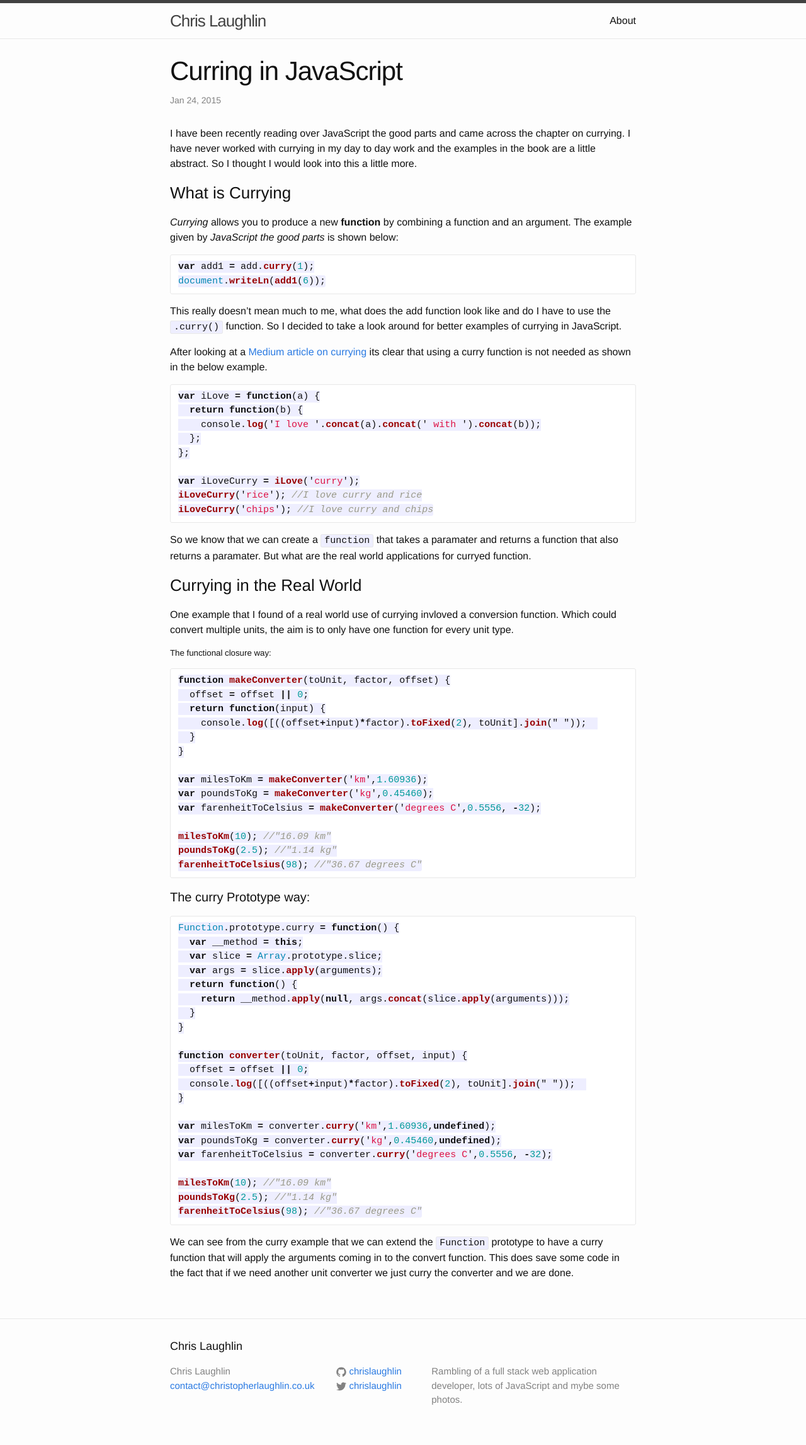
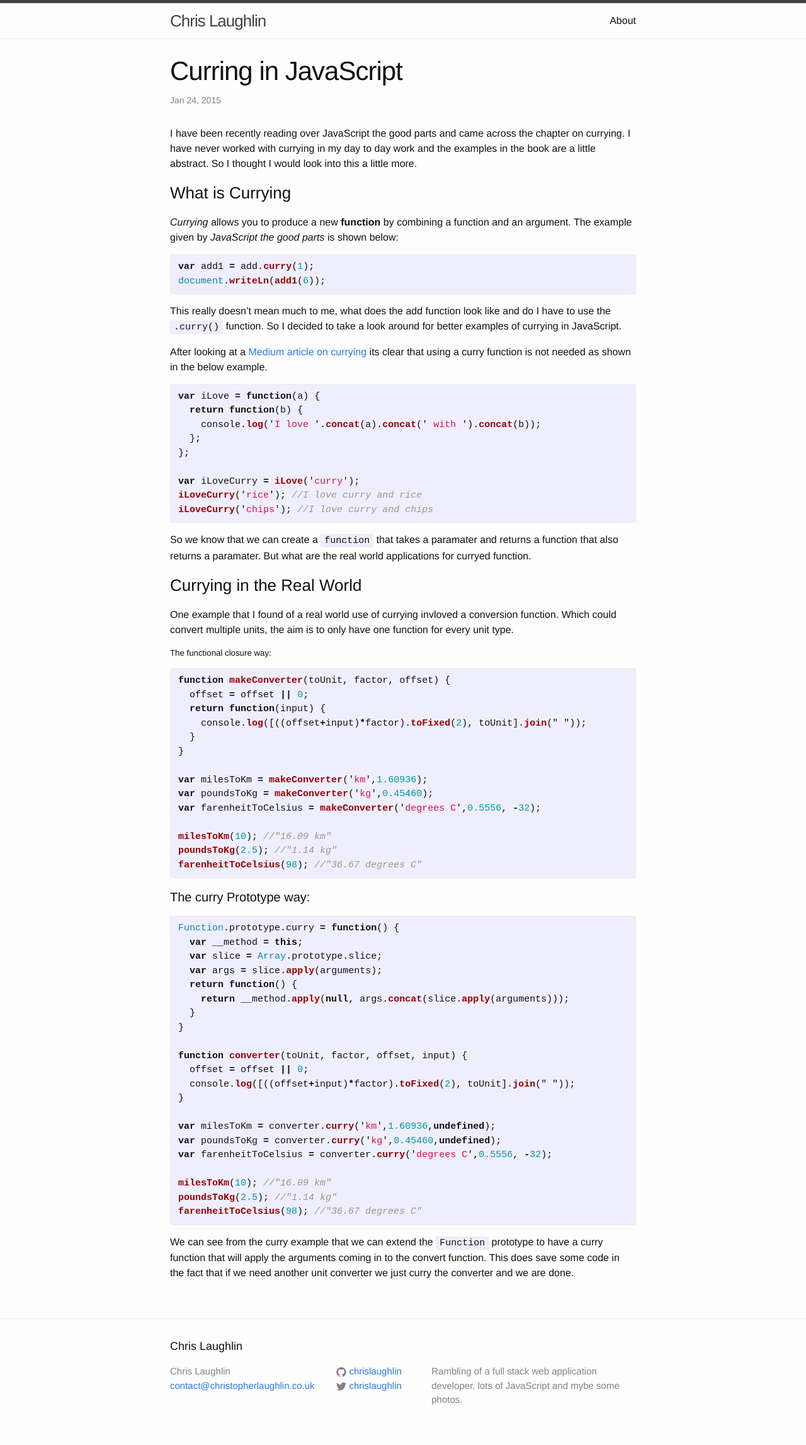
Before and after one commit to chrislaughlin/chrislaughlin.github.io, a Jekyll site: the page built from _posts/2015-01-24-curring-in-javascript.markdown, in a window 1280 px wide. Shown: the whole page at 63% size. Built offline with Jekyll 4.4.1, drawn with Linux system fonts in a browser that asks for light colours; comment, search, counter and statistics services are not loaded.

Commit message:
fixing code lighliting

````diff
--- a/_posts/2015-01-24-curring-in-javascript.markdown
+++ b/_posts/2015-01-24-curring-in-javascript.markdown
@@ -14,10 +14,10 @@ a little more.
 _Currying_ allows you to produce a new **function** by combining a function and
 an argument. The example given by _JavaScript the good parts_ is shown below:
 
-```javascript
+{% highlight javascript %}
 var add1 = add.curry(1);
 document.writeLn(add1(6));
-```
+{% endhighlight %}
 
 This really doesn't mean much to me, what does the add function look like and do
 I have to use the ```.curry() ``` function. So I decided to take a look
@@ -26,7 +26,7 @@ around for better examples of currying in JavaScript.
 After looking at a [Medium article on currying](https://medium.com/@kbrainwave/currying-in-javascript-ce6da2d324fe)
 its clear that using a curry function is not needed as shown in the below example.
 
-```javascript
+{% highlight javascript %}
 var iLove = function(a) {
   return function(b) {
     console.log('I love '.concat(a).concat(' with ').concat(b));
@@ -36,7 +36,7 @@ var iLove = function(a) {
 var iLoveCurry = iLove('curry');
 iLoveCurry('rice'); //I love curry and rice
 iLoveCurry('chips'); //I love curry and chips
-```
+{% endhighlight %}
 
 So we know that we can create a ```function``` that takes a paramater
 and returns a function that also returns a paramater. But what are the real world
@@ -50,7 +50,7 @@ for every unit type.
 
 ##### The functional closure way:
 
-```javascript
+{% highlight javascript %}
 function makeConverter(toUnit, factor, offset) {
   offset = offset || 0;
   return function(input) {
@@ -65,11 +65,11 @@ var farenheitToCelsius = makeConverter('degrees C',0.5556, -32);
 milesToKm(10); //"16.09 km"
 poundsToKg(2.5); //"1.14 kg"
 farenheitToCelsius(98); //"36.67 degrees C"
-```
+{% endhighlight %}
 
 #### The curry Prototype way:
 
-```javascript
+{% highlight javascript %}
 Function.prototype.curry = function() {
   var __method = this;
   var slice = Array.prototype.slice;
@@ -91,7 +91,7 @@ var farenheitToCelsius = converter.curry('degrees C',0.5556, -32);
 milesToKm(10); //"16.09 km"
 poundsToKg(2.5); //"1.14 kg"
 farenheitToCelsius(98); //"36.67 degrees C"
-```
+{% endhighlight %}
 
 We can see from the curry example that we can extend the ```Function``` prototype
 to have a curry function that will apply the arguments coming in to the convert
````
